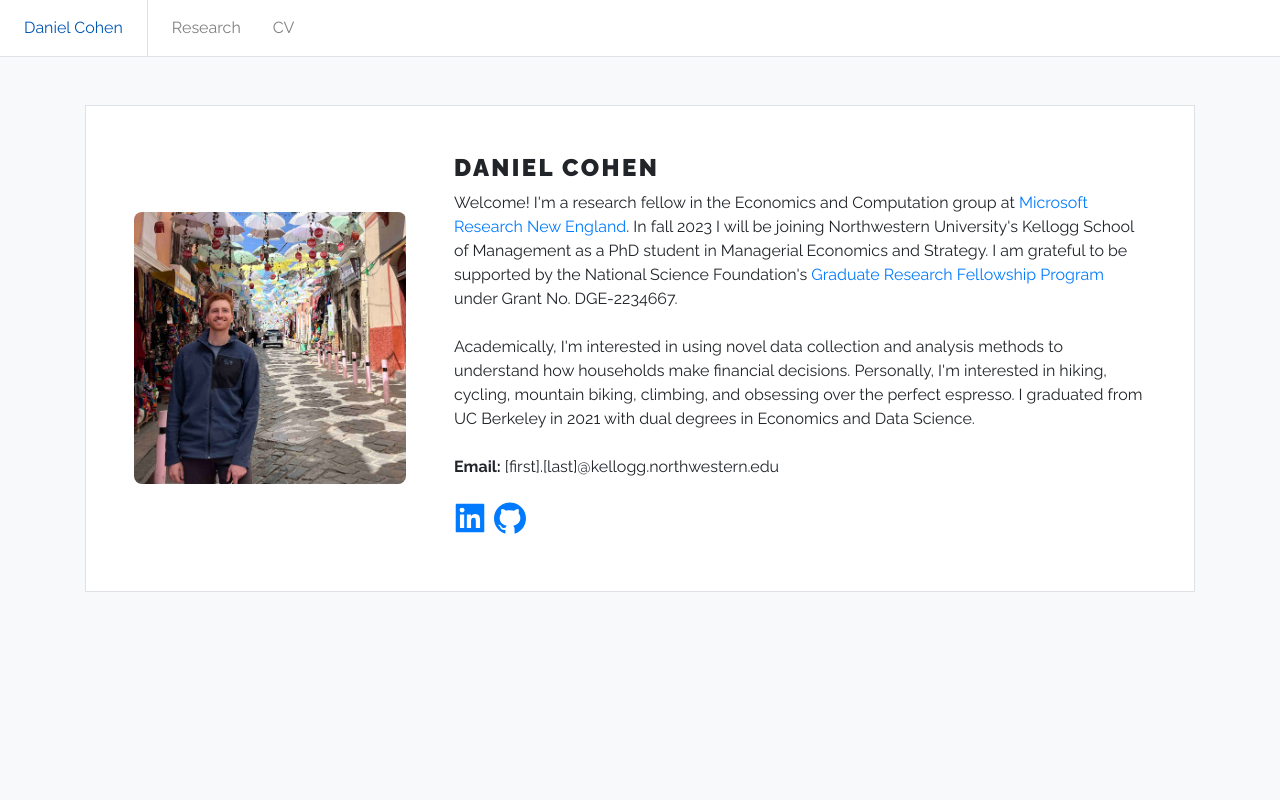
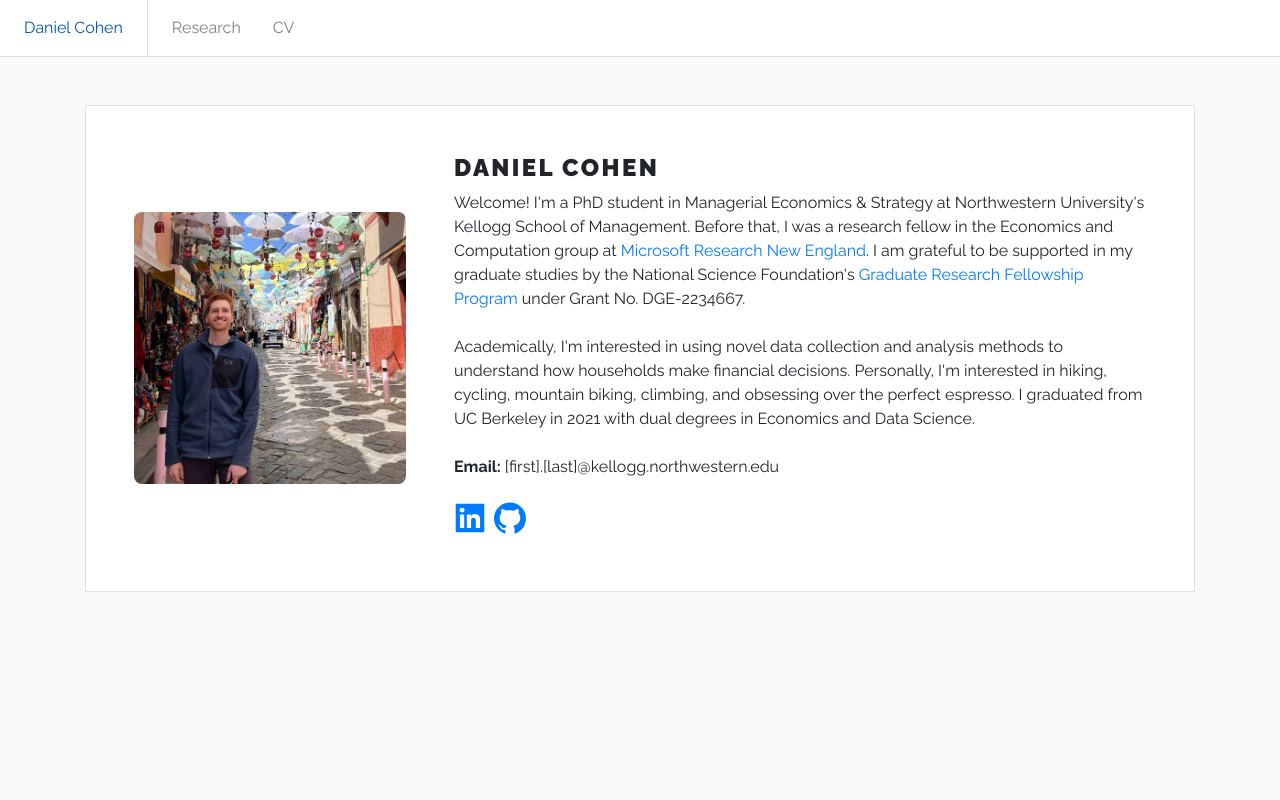
Before and after one commit to dannyboy2233/dannyboy2233.github.io, a React (Create React App) app: page / in a window 1280 px wide. Shown: the top 800 px of the page. Built offline with nearby package versions, Linux system fonts and the light colour scheme.

Commit message:
update home page content following start of PhD

```diff
--- a/src/features/pages/Home.jsx
+++ b/src/features/pages/Home.jsx
@@ -14,15 +14,15 @@ const Home = () => (
       <div className="p-4">
         <h1>Daniel Cohen</h1>
         <div>
-          Welcome! I&apos;m a research fellow in the Economics and Computation
-          group at{' '}
+          Welcome! I&apos;m a PhD student in Managerial Economics &amp; Strategy
+          at Northwestern University&apos;s Kellogg School of Management. Before
+          that, I was a research fellow in the Economics and Computation group
+          at{' '}
           <a href="https://www.microsoft.com/en-us/research/lab/microsoft-research-new-england/">
             Microsoft Research New England
           </a>
-          . In fall 2023 I will be joining Northwestern University&apos;s
-          Kellogg School of Management as a PhD student in Managerial Economics
-          and Strategy. I am grateful to be supported by the National Science
-          Foundation&apos;s{' '}
+          . I am grateful to be supported in my graduate studies by the National
+          Science Foundation&apos;s{' '}
           <a href="https://www.nsfgrfp.org/">
             Graduate Research Fellowship Program
           </a>{' '}
```
